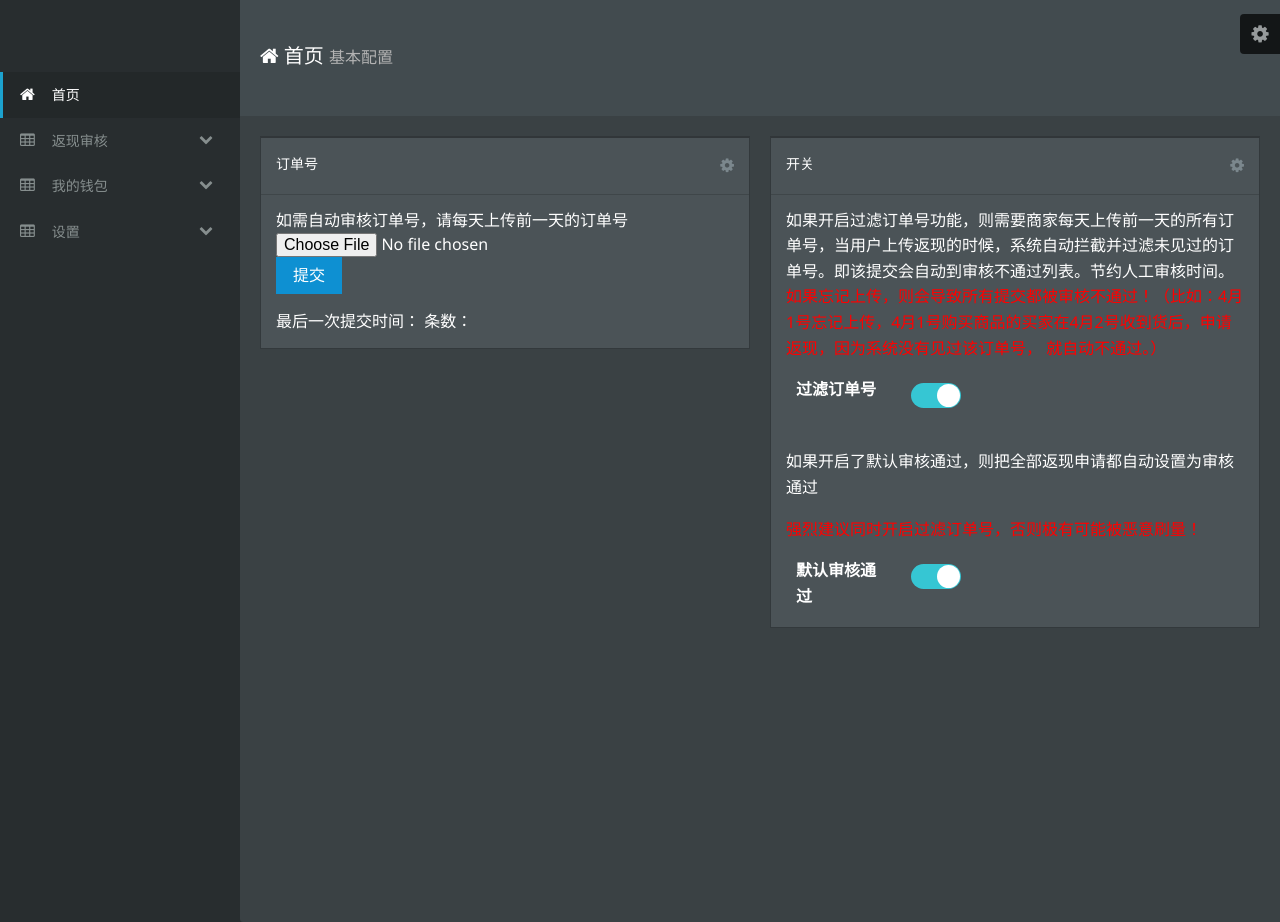
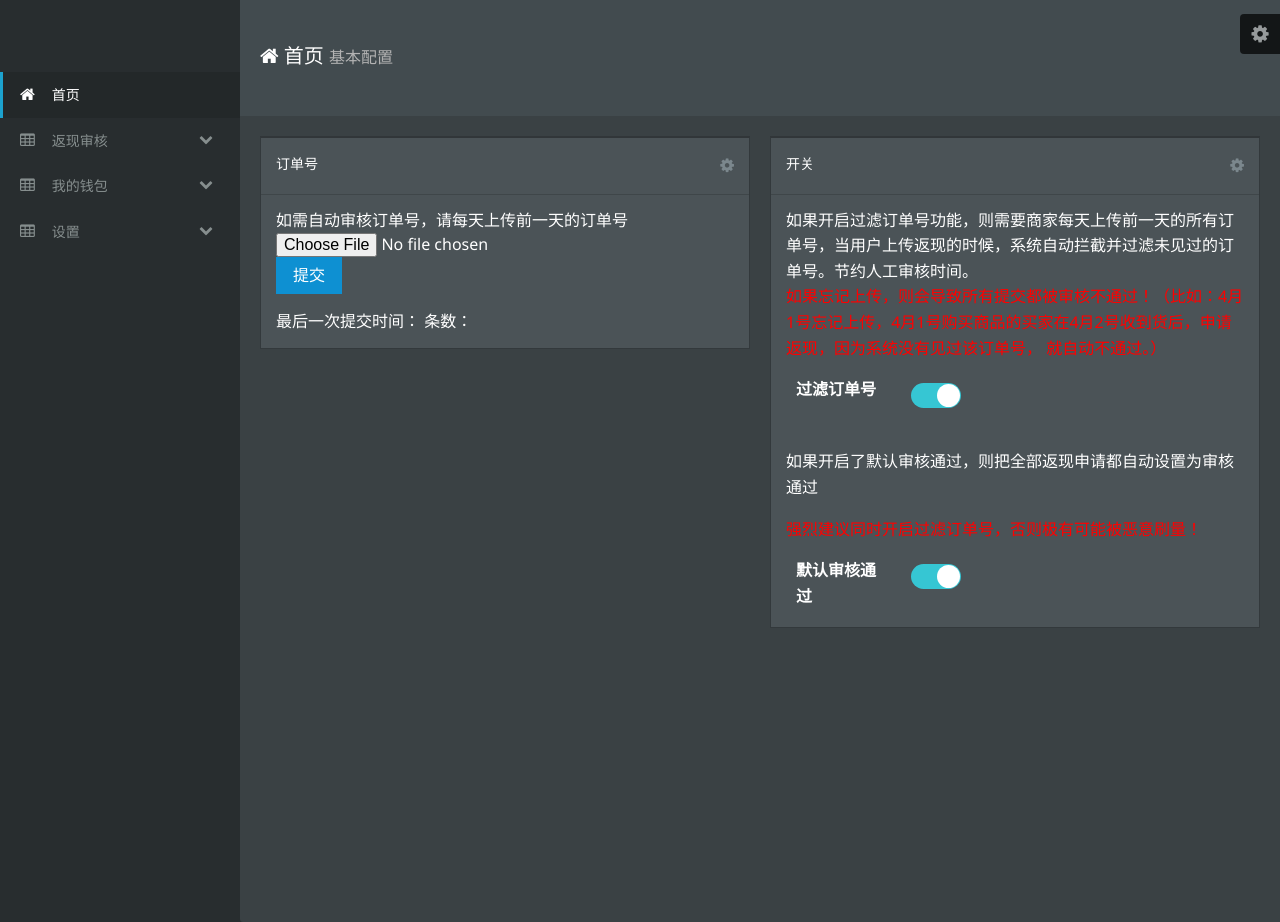
Before and after one commit to husonchen/ProjectWxAdmin, a Django app: template templates/dashboard/index.html in a window 1280 px wide. Shown: the part 56-978 px from the top of the page. Run offline with Django 3.2, Linux system fonts and the light colour scheme; the template is opened without the code that fills it, so the values that code supplies are empty.

Commit message:
文案调整

```diff
--- a/templates/dashboard/index.html
+++ b/templates/dashboard/index.html
@@ -200,7 +200,7 @@
                                 </div>
                             </div>
                             <form class="widget-body   am-fr">
-                                如果开启过滤订单号功能，则需要商家每天上传前一天的所有订单号，当用户上传返现的时候，系统自动拦截并过滤未见过的订单号。即该提交会自动到审核不通过列表。节约人工审核时间。
+                                如果开启过滤订单号功能，则需要商家每天上传前一天的所有订单号，当用户上传返现的时候，系统自动拦截并过滤未见过的订单号。节约人工审核时间。
                                 <p style="color:red;">如果忘记上传，则会导致所有提交都被审核不通过！（比如：4月1号忘记上传，4月1号购买商品的买家在4月2号收到货后，申请返现，因为系统没有见过该订单号，
                                     就自动不通过。）</p>
                                 <form class="am-form tpl-form-line-form">
```
